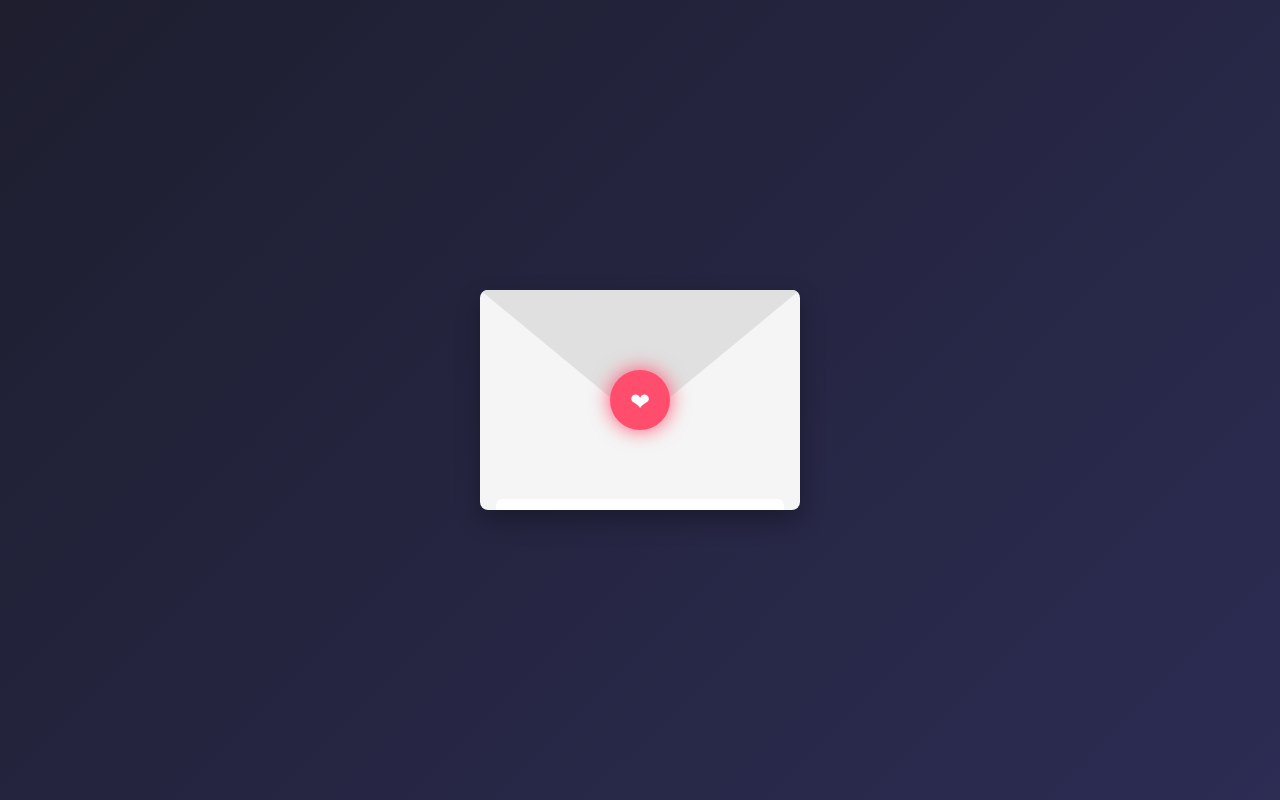
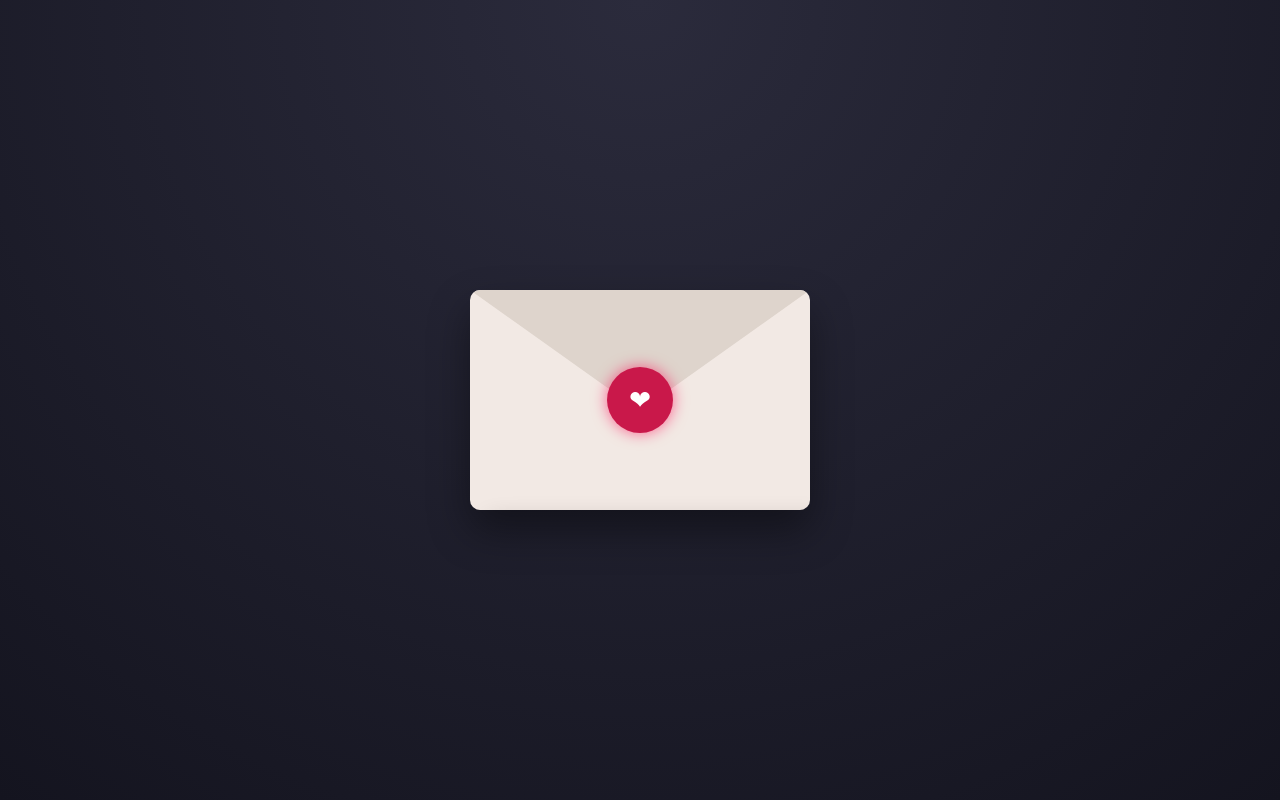
Before and after one commit to camki123/Anniversaire-elo, a plain HTML site: page index.html in a window 1280 px wide. Drawn offline with Linux system fonts and the light colour scheme.

Commit message:
Update index.html

```diff
--- a/index.html
+++ b/index.html
@@ -1,140 +1,129 @@
 <!DOCTYPE html>
 <html lang="fr">
 <head>
-<meta charset="UTF-8">
-<meta name="viewport" content="width=device-width, initial-scale=1.0">
-<title>Joyeux anniversaire</title>
+<meta charset="UTF-8" />
+<meta name="viewport" content="width=device-width, initial-scale=1.0"/>
+<title>💌 Anniversaire</title>
 
 <style>
-body {
-    margin: 0;
-    height: 100vh;
-    display: flex;
-    justify-content: center;
-    align-items: center;
-    background: linear-gradient(135deg, #1e1e2f, #2c2c54);
-    font-family: 'Segoe UI', sans-serif;
+body{
+    margin:0;
+    height:100vh;
+    display:flex;
+    justify-content:center;
+    align-items:center;
+    background: radial-gradient(circle at top, #2b2b3c, #14141f);
+    font-family: Arial, sans-serif;
 }
 
-/* Enveloppe */
+/* ENVELOPPE */
 .envelope {
     position: relative;
-    width: 320px;
+    width: 340px;
     height: 220px;
-    background: #f5f5f5;
-    border-radius: 8px;
+    background: #f2e9e4;
+    border-radius: 10px;
+    box-shadow: 0 20px 40px rgba(0,0,0,0.4);
     cursor: pointer;
-    box-shadow: 0 10px 25px rgba(0,0,0,0.3);
     overflow: hidden;
 }
 
-/* Rabat */
+/* TRIANGLE FERMETURE */
 .flap {
-    position: absolute;
-    width: 100%;
-    height: 100%;
-    background: #e0e0e0;
-    clip-path: polygon(0 0, 50% 60%, 100% 0);
-    transition: transform 1s ease;
+    position:absolute;
+    width:100%;
+    height:100%;
+    background:#ded4cc;
+    clip-path: polygon(0 0, 50% 55%, 100% 0);
     transform-origin: top;
-    z-index: 2;
+    transition: 0.8s ease;
+    z-index:3;
 }
 
-/* Lettre */
+/* LETTRE */
 .letter {
-    position: absolute;
-    width: 90%;
-    height: 90%;
-    background: white;
-    top: 5%;
-    left: 5%;
-    border-radius: 6px;
-    display: flex;
-    justify-content: center;
-    align-items: center;
-    transform: translateY(100%);
-    transition: transform 1s ease;
-    z-index: 1;
+    position:absolute;
+    width:90%;
+    height:85%;
+    background:white;
+    top:100%;
+    left:5%;
+    border-radius:8px;
+    display:flex;
+    justify-content:center;
+    align-items:center;
+    text-align:center;
+    padding:20px;
+    font-size:22px;
+    color:#d62828;
+    transition: 1s ease;
+    box-shadow:0 10px 25px rgba(0,0,0,0.2);
 }
 
-.letter h1 {
-    font-size: 1.5em;
-    color: #ff4d6d;
-    text-align: center;
+/* CACHET CIRE */
+.seal {
+    position:absolute;
+    width:65px;
+    height:65px;
+    background:#c9184a;
+    border-radius:50%;
+    top:50%;
+    left:50%;
+    transform:translate(-50%,-50%);
+    z-index:5;
+    display:flex;
+    justify-content:center;
+    align-items:center;
+    box-shadow:0 0 15px rgba(255,0,80,0.6);
+    animation: pulse 1.8s infinite;
 }
 
-/* Sceau coeur */
-.seal {
-    position: absolute;
-    width: 60px;
-    height: 60px;
-    background: #ff4d6d;
-    border-radius: 50%;
-    top: 50%;
-    left: 50%;
-    transform: translate(-50%, -50%);
-    z-index: 3;
-    display: flex;
-    justify-content: center;
-    align-items: center;
-    animation: glow 2s infinite;
+.seal::before{
+    content:"❤";
+    color:white;
+    font-size:26px;
 }
 
-/* coeur */
-.seal::before {
-    content: "❤";
-    color: white;
-    font-size: 24px;
+/* animation glow */
+@keyframes pulse{
+    0%{transform:translate(-50%,-50%) scale(1);}
+    50%{transform:translate(-50%,-50%) scale(1.1);}
+    100%{transform:translate(-50%,-50%) scale(1);}
 }
 
-/* effet scintillement */
-@keyframes glow {
-    0% { box-shadow: 0 0 5px #ff4d6d; }
-    50% { box-shadow: 0 0 20px #ff4d6d; }
-    100% { box-shadow: 0 0 5px #ff4d6d; }
-}
-
-/* Etat ouvert */
-.open .flap {
+/* OPEN STATE */
+.envelope.open .flap{
     transform: rotateX(180deg);
 }
 
-.open .letter {
-    transform: translateY(0);
+.envelope.open .letter{
+    top:20px;
 }
 
-.open .seal {
-    opacity: 0;
-    transition: opacity 0.5s;
-}
-
-/* Responsive */
-@media (max-width: 400px) {
-    .envelope {
-        width: 260px;
-        height: 180px;
-    }
-
-    .letter h1 {
-        font-size: 1.2em;
-    }
+.envelope.open .seal{
+    opacity:0;
+    transform: scale(0.5);
 }
 </style>
 </head>
 
 <body>
 
-<div class="envelope" onclick="openLetter()">
+<div class="envelope" onclick="openLetter(this)">
     <div class="flap"></div>
+
     <div class="letter">
-        <h1>Joyeux anniversaire mon chat ❤️</h1>
+        <div>
+            <h1>Joyeux anniversaire mon chat ❤️</h1>
+        </div>
     </div>
+
     <div class="seal"></div>
 </div>
 
 <script>
-function openLetter() {
-    document.querySelector('.envelope').classList.add('open');
+function openLetter(el){
+    el.classList.add("open");
 }
 </script>
 
```
